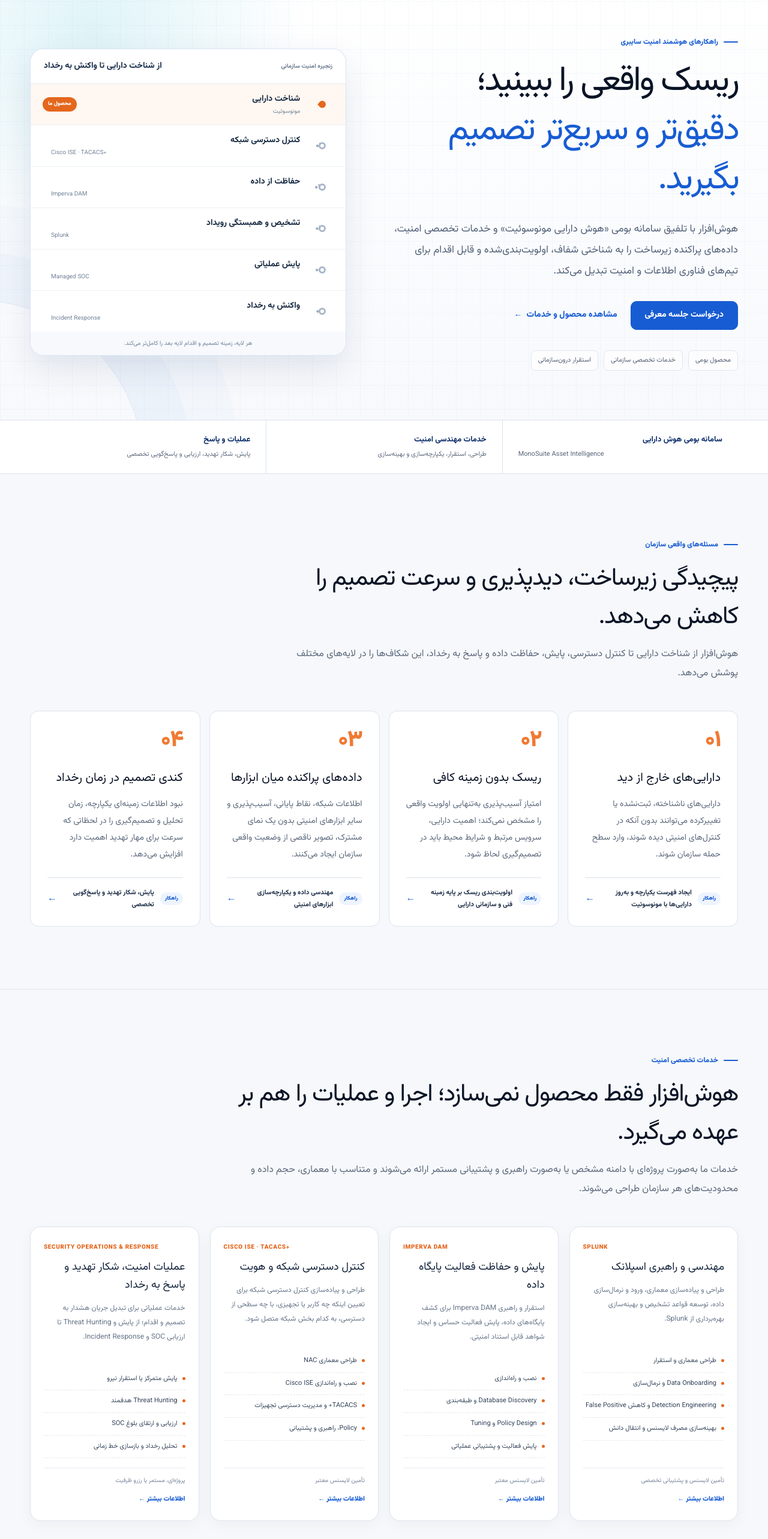
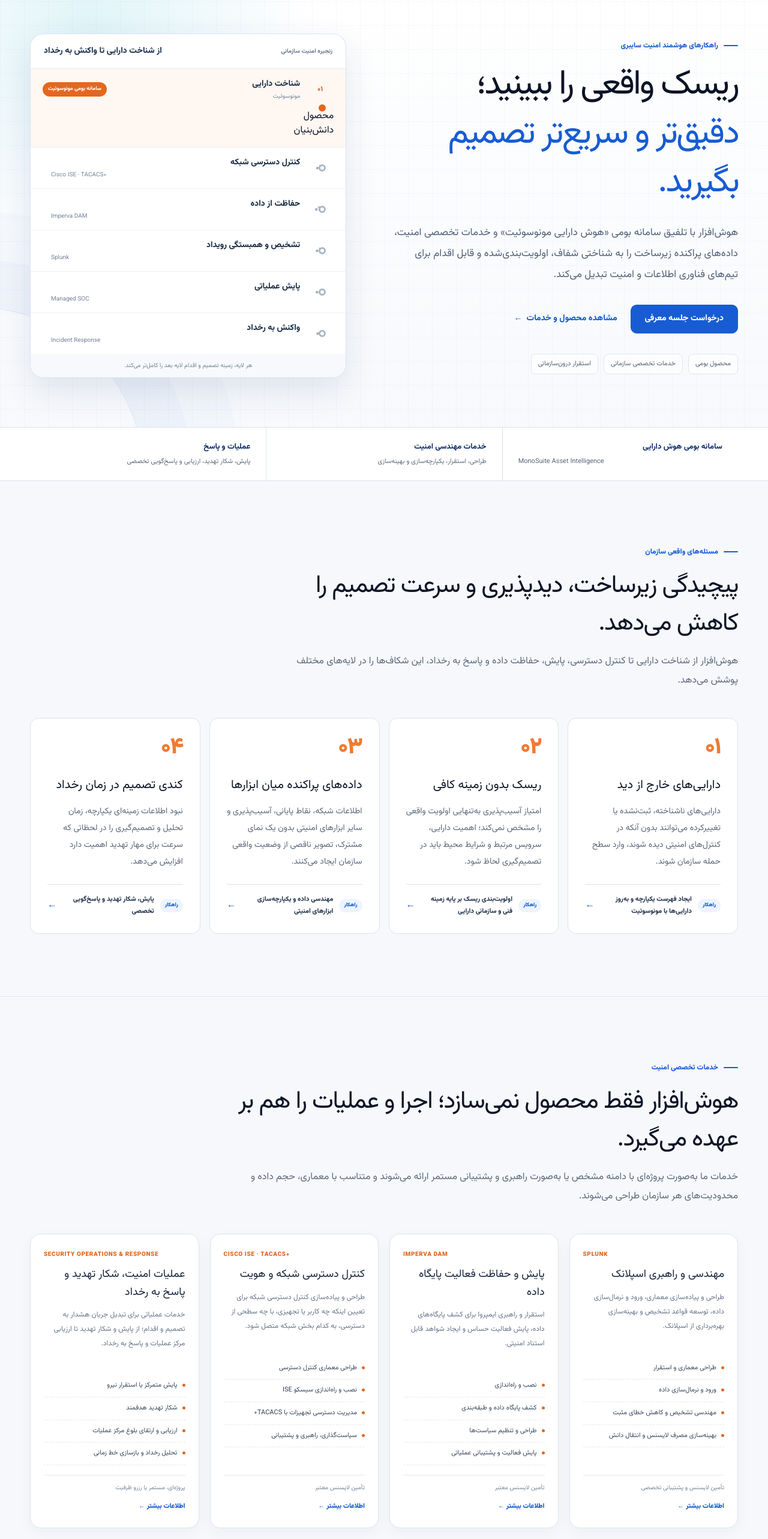
Before and after one commit to monaderi1/houshafzar-website, a Next.js app: page / in a window 1280 px wide. Shown: the part 120-2686 px from the top of the page at 60% size. Built offline with nearby package versions, Linux system fonts and the light colour scheme.

Commit message:
refine homepage enterprise positioning and MonoSuite credibility

```diff
--- a/app/page.tsx
+++ b/app/page.tsx
@@ -21,29 +21,29 @@ const services = [
   {
     tag: 'SPLUNK',
     title: 'مهندسی و راهبری اسپلانک',
-    text: 'طراحی و پیاده‌سازی معماری، ورود و نرمال‌سازی داده، توسعه قواعد تشخیص و بهینه‌سازی بهره‌برداری از Splunk.',
-    bullets: ['طراحی معماری و استقرار', 'Data Onboarding و نرمال‌سازی', 'Detection Engineering و کاهش False Positive', 'بهینه‌سازی مصرف لایسنس و انتقال دانش'],
+    text: 'طراحی و پیاده‌سازی معماری، ورود و نرمال‌سازی داده، توسعه قواعد تشخیص و بهینه‌سازی بهره‌برداری از اسپلانک.',
+    bullets: ['طراحی معماری و استقرار', 'ورود و نرمال‌سازی داده', 'مهندسی تشخیص و کاهش خطای مثبت', 'بهینه‌سازی مصرف لایسنس و انتقال دانش'],
     note: 'تأمین لایسنس و پشتیبانی تخصصی',
   },
   {
     tag: 'IMPERVA DAM',
     title: 'پایش و حفاظت فعالیت پایگاه داده',
-    text: 'استقرار و راهبری Imperva DAM برای کشف پایگاه‌های داده، پایش فعالیت حساس و ایجاد شواهد قابل استناد امنیتی.',
-    bullets: ['نصب و راه‌اندازی', 'Database Discovery و طبقه‌بندی', 'Policy Design و Tuning', 'پایش فعالیت و پشتیبانی عملیاتی'],
+    text: 'استقرار و راهبری ایمپروا برای کشف پایگاه‌های داده، پایش فعالیت حساس و ایجاد شواهد قابل استناد امنیتی.',
+    bullets: ['نصب و راه‌اندازی', 'کشف پایگاه داده و طبقه‌بندی', 'طراحی و تنظیم سیاست‌ها', 'پایش فعالیت و پشتیبانی عملیاتی'],
     note: 'تأمین لایسنس معتبر',
   },
   {
     tag: 'CISCO ISE · TACACS+',
     title: 'کنترل دسترسی شبکه و هویت',
     text: 'طراحی و پیاده‌سازی کنترل دسترسی شبکه برای تعیین اینکه چه کاربر یا تجهیزی، با چه سطحی از دسترسی، به کدام بخش شبکه متصل شود.',
-    bullets: ['طراحی معماری NAC', 'نصب و راه‌اندازی Cisco ISE', 'TACACS+ و مدیریت دسترسی تجهیزات', 'Policy، راهبری و پشتیبانی'],
+    bullets: ['طراحی معماری کنترل دسترسی', 'نصب و راه‌اندازی سیسکو ISE', 'مدیریت دسترسی تجهیزات با TACACS+', 'سیاست‌گذاری، راهبری و پشتیبانی'],
     note: 'تأمین لایسنس معتبر',
   },
   {
     tag: 'SECURITY OPERATIONS & RESPONSE',
     title: 'عملیات امنیت، شکار تهدید و پاسخ به رخداد',
-    text: 'خدمات عملیاتی برای تبدیل جریان هشدار به تصمیم و اقدام؛ از پایش و Threat Hunting تا ارزیابی SOC و Incident Response.',
-    bullets: ['پایش متمرکز یا استقرار نیرو', 'Threat Hunting هدفمند', 'ارزیابی و ارتقای بلوغ SOC', 'تحلیل رخداد و بازسازی خط زمانی'],
+    text: 'خدمات عملیاتی برای تبدیل جریان هشدار به تصمیم و اقدام؛ از پایش و شکار تهدید تا ارزیابی مرکز عملیات و پاسخ به رخداد.',
+    bullets: ['پایش متمرکز یا استقرار نیرو', 'شکار تهدید هدفمند', 'ارزیابی و ارتقای بلوغ مرکز عملیات', 'تحلیل رخداد و بازسازی خط زمانی'],
     note: 'پروژه‌ای، مستمر یا رزرو ظرفیت',
   },
 ];
@@ -57,10 +57,9 @@ const roles = [
 ];
 
 const trustPoints = [
-  ['استقرار درون‌سازمانی', 'داده‌های امنیتی و اطلاعات دارایی در محدوده زیرساخت سازمان باقی می‌مانند.'],
-  ['پشتیبانی از شبکه‌های ایزوله', 'امکان استقرار و بهره‌برداری در محیط‌های محدود یا بدون دسترسی مستقیم به اینترنت.'],
-  ['همزیستی با ابزارهای موجود', 'راهکارها برای تکمیل دید سازمان طراحی شده‌اند، نه جایگزینی اجباری ابزارهای فعلی.'],
-  ['کنترل کامل داده و عملیات', 'معماری متناسب با الزامات امنیتی، حاکمیت داده و فرآیندهای سازمان‌های بزرگ.'],
+  ['استقرار درون‌سازمانی', 'سامانه‌ها و اجزای راهکار در زیرساخت سازمان مستقر می‌شوند و وابستگی عملیاتی به سرویس‌های بیرونی ندارند.'],
+  ['همزیستی با معماری موجود', 'راهکارها برای تکمیل و یکپارچه‌سازی با تجهیزات و ابزارهای فعلی سازمان طراحی می‌شوند، نه جایگزینی اجباری آن‌ها.'],
+  ['حاکمیت کامل داده و عملیات', 'مالکیت داده، کنترل دسترسی، نگهداشت اطلاعات و فرآیندهای عملیاتی در اختیار سازمان باقی می‌ماند.'],
 ];
 
 export default function HomePage() {
@@ -86,7 +85,8 @@ export default function HomePage() {
                 <a key={n} href={own ? '#monosuite' : '#services'} className={`security-chain-row${own ? ' own' : ''}`}>
                   <span className="security-chain-number">{n}</span>
                   <span className="security-chain-copy"><strong>{title}</strong><small dir={value.includes('Cisco') || value.includes('Imperva') || value.includes('Splunk') || value.includes('Managed') || value.includes('Incident') ? 'ltr' : undefined}>{value}</small></span>
-                  {own && <span className="security-chain-badge">محصول ما</span>}
+                  {own && <span className="security-chain-badge">سامانه بومی مونوسوئیت</span>}
+                  {own && <span className="security-chain-kb">محصول دانش‌بنیان</span>}
                 </a>
               ))}
             </div>
@@ -113,30 +113,33 @@ export default function HomePage() {
 
       <section className="section services-portfolio-section" id="services"><div className="shell">
         <div className="section-heading section-heading-wide"><span className="eyebrow">خدمات تخصصی امنیت</span><h2>هوش‌افزار فقط محصول نمی‌سازد؛ اجرا و عملیات را هم بر عهده می‌گیرد.</h2><p>خدمات ما به‌صورت پروژه‌ای با دامنه مشخص یا به‌صورت راهبری و پشتیبانی مستمر ارائه می‌شوند و متناسب با معماری، حجم داده و محدودیت‌های هر سازمان طراحی می‌شوند.</p></div>
-        <div className="service-portfolio-grid">
-          {services.map((service) => (
-            <article className="service-portfolio-card" key={service.tag}>
+        <div className="service-portfolio-grid">{services.map((service) => (
+          <article className="service-portfolio-card" key={service.title}>
             <span className="service-tech" dir="ltr">{service.tag}</span>
             <h3>{service.title}</h3><p>{service.text}</p>
             <ul>{service.bullets.map((item) => <li key={item}>{item}</li>)}</ul>
             <small>{service.note}</small>
             <Link href="/services/">اطلاعات بیشتر ←</Link>
           </article>
-          ))}
-        </div>
+        ))}</div>
       </div></section>
 
       <section className="section section-offerings" id="monosuite"><div className="shell">
-        <div className="section-heading section-heading-wide"><span className="eyebrow">محصول شاخص هوش‌افزار</span><h2>سامانه بومی هوش دارایی مونوسوئیت</h2><p>مونوسوئیت لایه شناخت دارایی و زمینه امنیتی سازمان را ایجاد می‌کند؛ همان اطلاعات پایه‌ای که برای اولویت‌بندی ریسک، هاردنینگ، انطباق و پاسخ سریع‌تر به رخداد نیاز است.</p></div>
+        <div className="section-heading section-heading-wide monosuite-heading">
+          <span className="eyebrow">محصول شاخص هوش‌افزار</span>
+          <h2>سامانه بومی هوش دارایی مونوسوئیت</h2>
+          <div className="knowledge-badge"><strong>محصول دانش‌بنیان</strong><span>در حوزه مدیریت دارایی‌های سایبری</span></div>
+          <p>مونوسوئیت با ایجاد تصویری یکپارچه و به‌روز از دارایی‌ها و زمینه امنیتی آن‌ها، بستر اطلاعاتی لازم برای اولویت‌بندی ریسک، ارزیابی هاردنینگ و انطباق، و تسریع تصمیم‌گیری در پاسخ به رخداد را فراهم می‌سازد.</p>
+        </div>
         <div className="offering-grid">
           <article className="offering-card offering-product">
             <div className="offering-label">استقرار به‌عنوان سامانه</div><span className="offering-name">مونوسوئیت در اختیار سازمان</span><h3>دید مستمر و یکپارچه از دارایی‌ها و وضعیت امنیت</h3>
             <p>سامانه‌ای درون‌سازمانی برای ایجاد موجودی یکپارچه دارایی‌های سایبری، افزایش رصدپذیری، تحلیل ریسک و ارزیابی مستمر وضعیت امنیت.</p>
-            <ul><li>استقرار درون‌سازمانی و محیط‌های Air-Gapped</li><li>تجمیع اطلاعات دارایی از منابع متعدد</li><li>اولویت‌بندی ریسک با درنظرگرفتن زمینه دارایی</li><li>ارزیابی هاردنینگ، انطباق و تغییرات</li></ul>
+            <ul><li>استقرار درون‌سازمانی</li><li>تجمیع اطلاعات دارایی از منابع متعدد</li><li>اولویت‌بندی ریسک با درنظرگرفتن زمینه دارایی</li><li>ارزیابی هاردنینگ، انطباق و تغییرات</li></ul>
             <Link href="/monosuit/" className="text-link">معرفی کامل مونوسوئیت</Link>
           </article>
           <article className="offering-card offering-services project-service-card">
-            <div className="offering-label">مدل اجرایی پروژه‌ای</div><span className="offering-name">خروجی مونوسوئیت به‌صورت پروژه</span><h3>دریافت خروجی‌های عملیاتی، بدون نگهداشت دائمی سامانه</h3>
+            <div className="offering-label">مدل اجرایی پروژه‌ای</div><span className="offering-name">خروجی مونوسوئیت به‌صورت پروژه</span><h3>دریافت خروجی‌های عملیاتی، بدون نیاز به خرید سامانه</h3>
             <p>در مدل اجرایی پروژه‌ای، مونوسوئیت جهت استخراج شناسه دارایی‌ها و تحلیل سطح حمله در زیرساخت مشتری پیاده‌سازی می‌شود. پس از تکمیل تحلیل‌ها و ارائه شناسه جامع ریسک به سازمان، ابزار جمع‌آوری شده اما تمامی خروجی‌ها و نتایج عملیاتی در اختیار تیم امنیت قرار می‌گیرد.</p>
             <ul><li>استقرار موقت در زیرساخت سازمان</li><li>تولید موجودی، تحلیل ریسک، هاردنینگ و گزارش تغییرات</li><li>تحویل یافته‌ها، گزارش‌ها و اقدامات پیشنهادی</li><li>بدون هزینه دائمی لایسنس، نگهداشت و راهبری سامانه</li></ul>
             <Link href="/services/" className="text-link">بررسی مدل خدمت پروژه‌ای</Link>
@@ -164,11 +167,11 @@ export default function HomePage() {
       <section className="section role-solutions-section"><div className="shell">
         <div className="section-heading section-heading-wide"><span className="eyebrow">راهکارها بر اساس نقش</span><h2>هر تیم سازمانی، مسئله متفاوتی دارد.</h2><p>ارزش داده و خدمات امنیتی زمانی روشن می‌شود که آن را از زاویه تصمیمی ببینیم که هر نقش باید بگیرد.</p></div>
         <div className="role-solution-grid">{roles.map(([title, text], index) => (
-          <Link href="/solutions/" className="role-solution-card" key={title}><span>۰{index + 1}</span><strong>{title}</strong><p>{text}</p><i>←</i></Link>
+          <Link href="/solutions/" className="role-solution-card" key={title}><span>{['۰۱','۰۲','۰۳','۰۴','۰۵'][index]}</span><strong>{title}</strong><p>{text}</p><i>←</i></Link>
         ))}</div>
       </div></section>
 
-      <section className="section trust-section"><div className="shell trust-grid"><div className="trust-copy"><span className="eyebrow">آماده برای محیط‌های سازمانی</span><h2>طراحی‌شده برای الزامات واقعی زیرساخت‌های سازمانی.</h2><p>معماری و شیوه اجرای هوش‌افزار با محدودیت‌های امنیتی، شبکه‌های ایزوله، حاکمیت داده و پیچیدگی عملیاتی سازمان‌های بزرگ سازگار است.</p></div><div className="trust-points">{trustPoints.map(([title, text]) => (<div key={title}><strong>{title}</strong><p>{text}</p></div>))}</div></div></section>
+      <section className="section trust-section"><div className="shell trust-grid"><div className="trust-copy"><span className="eyebrow">آماده برای محیط‌های سازمانی</span><h2>برای استقرار در زیرساخت‌های حساس و پیچیده سازمانی آماده‌ایم.</h2><p>شیوه طراحی و اجرای راهکارهای هوش‌افزار با الزامات امنیتی، معماری‌های موجود، حاکمیت داده و محدودیت‌های عملیاتی سازمان‌ها هم‌راستا می‌شود.</p></div><div className="trust-points trust-points-three">{trustPoints.map(([title, text]) => (<div key={title}><strong>{title}</strong><p>{text}</p></div>))}</div></div></section>
 
       <section className="cta cta-redesign"><div className="shell cta-inner"><div><span>برای تصمیم بهتر، ابتدا باید تصویر دقیق‌تری از مسئله داشت.</span><h2>برای بررسی قابلیت‌های مونوسوئیت یا طراحی یک خدمت تخصصی امنیت با ما گفت‌وگو کنید.</h2></div><Link className="button button-light" href="/contcat/">درخواست جلسه</Link></div></section>
     </PageShell>
```
Lines whose indentation alone changed are shown as unchanged.
